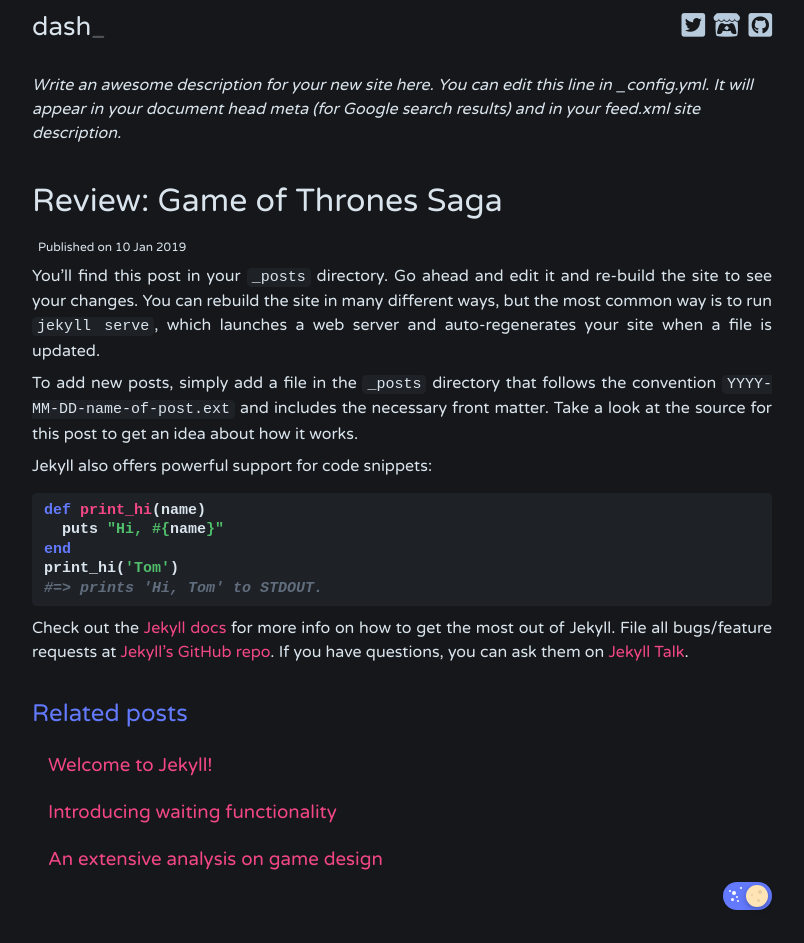
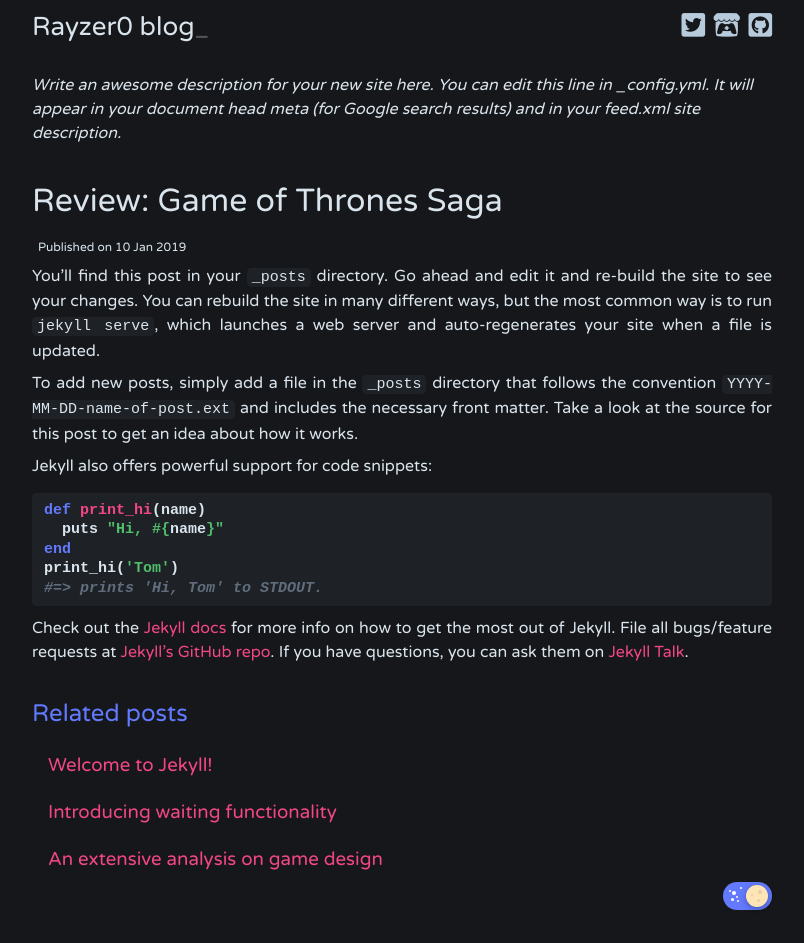
Before and after one commit to Rayferrufino/Rayferrufino.github.io, a Jekyll site: the page built from _posts/2019-01-10-review-game-of-thrones.md, in a window 1280 px wide. Shown: the whole page, without its empty margins (238-1042 px from the left). Built offline with Jekyll 4.4.1, drawn with Linux system fonts in a browser that asks for light colours; comment, search, counter and statistics services are not loaded.

Commit message:
Update _config.yml

```diff
--- a/_config.yml
+++ b/_config.yml
@@ -1,13 +1,13 @@
-title: dash
-author: GitHub User
-email: miguel-gonzalez@gmx.de
+title: Rayzer0 blog
+author: Rayzer0
+email: rayferrufino@gmail.com
 description: > # this means to ignore newlines until "show_exerpts:"
   Write an awesome description for your new site here. You can edit this
   line in _config.yml. It will appear in your document head meta (for
   Google search results) and in your feed.xml site description.
 show_excerpts: false # set to true to show excerpts on the homepage
 
-paginate: 1
+paginate: 3
 paginate_path: "/blog/page:num/"
 
 tag_permalink_style: pretty
```
